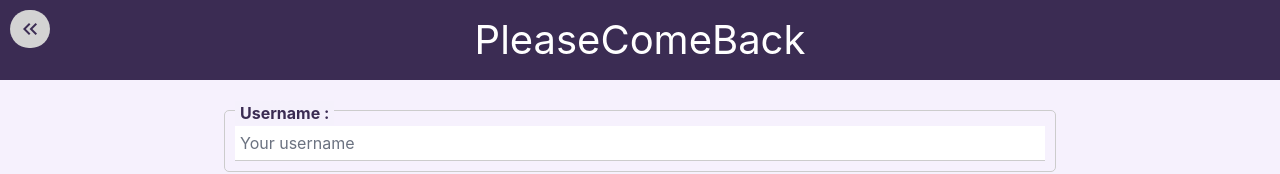
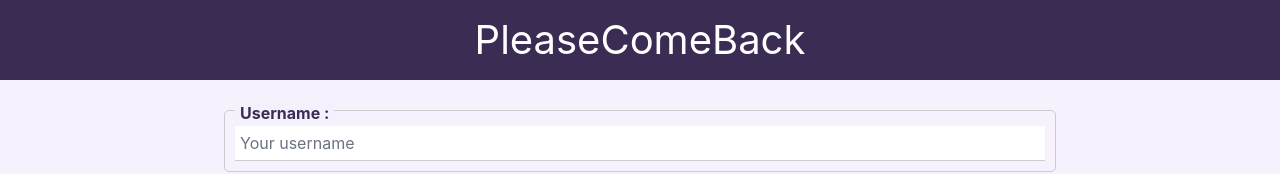
Before and after one commit to Maskrpone/PLSComeback, a React (Create React App) app in the folder front/: page /pages/login in a window 1280 px wide. Shown: the top 174 px of the page. Built offline with nearby package versions, Linux system fonts and the light colour scheme.

Commit message:
push nul

```diff
--- a/front/src/pages/Login.jsx
+++ b/front/src/pages/Login.jsx
@@ -57,7 +57,6 @@ function Login() {
           <h1>PleaseComeBack</h1>
       </div>
       <div>
-      <BoutonRetour url="/"/>
 
         <ZoneSaisieTexte label="Username " onChange={handleUsernameChange} />
         <ZoneMotDePasse label="Password " text="Enter your password" onChange={handlePasswordChange}/>
```
